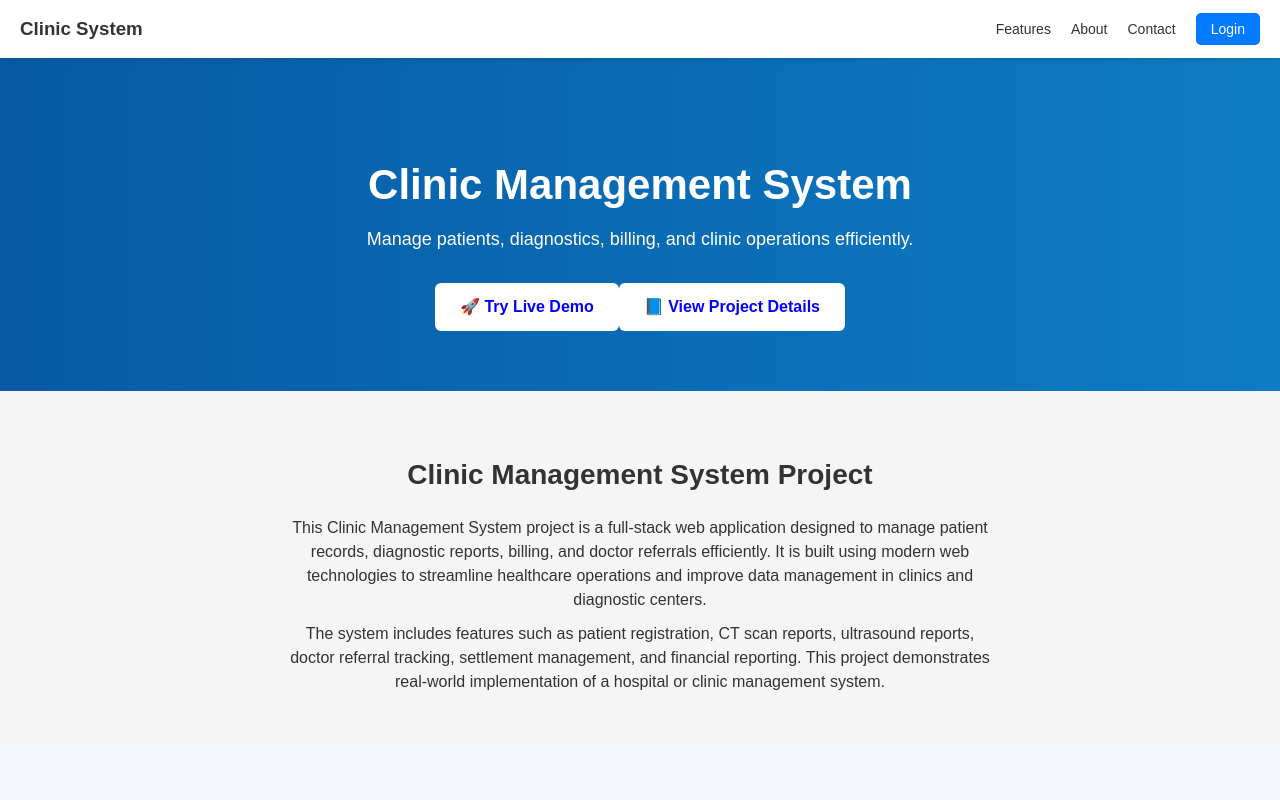
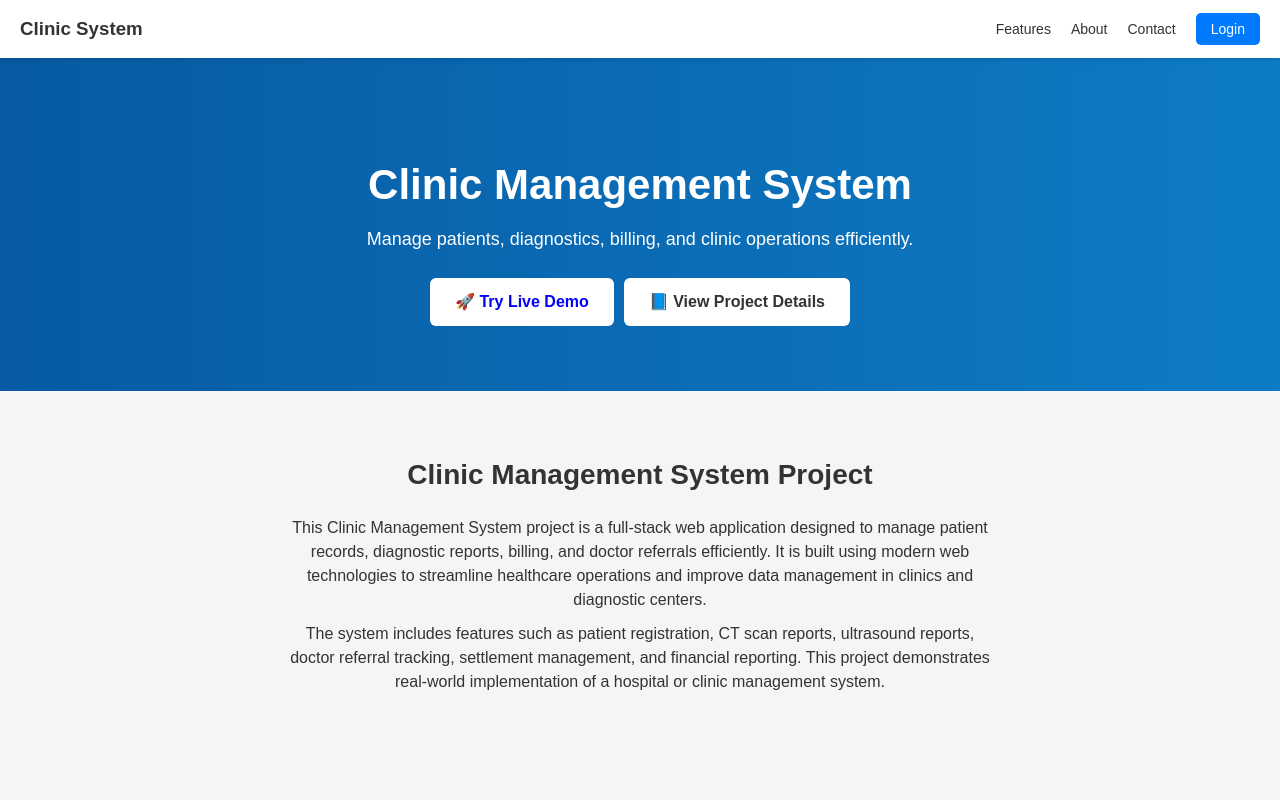
Before and after one commit to indrasena250/clinic-system, a React (Vite) app in the folder frontend/: page / in a window 1280 px wide. Shown: the top 800 px of the page. Built offline with nearby package versions, Linux system fonts and the light colour scheme; no server answers.

Commit message:
added project details

```diff
--- a/frontend/src/pages/Home.jsx
+++ b/frontend/src/pages/Home.jsx
@@ -30,7 +30,7 @@ const Home = () => {
         <Link to="/login" style={styles.primaryBtn}>
           🚀 Try Live Demo
         </Link>
-        <Link to="/project" style={styles.primaryBtn}>
+        <Link to="/project" style={styles.secondaryBtn}>
         📘 View Project Details
         </Link>
       </section>
@@ -139,6 +139,13 @@ const styles = {
     maxWidth: "600px",
     margin: "0 auto 20px",
   },
+  buttonGroup: {
+  display: "flex",
+  justifyContent: "center",
+  gap: "15px",
+  flexWrap: "wrap",
+  marginTop: "20px",
+},
 
  primaryBtn: {
   display: "inline-block",
@@ -148,7 +155,18 @@ const styles = {
   borderRadius: "6px",
   textDecoration: "none",
   fontWeight: "bold",
-    marginTop: "10px",
+  margin: "5px",   // 🔥 ADD THIS (vertical spacing)
+},
+
+secondaryBtn: {
+  display: "inline-block",
+  background: "#fff",
+  color: "#333",
+  padding: "12px 25px",
+  borderRadius: "6px",
+  textDecoration: "none",
+  fontWeight: "bold",
+  margin: "5px",   // 🔥 ADD THIS
 },
 
   /* 🔷 SECTIONS */
```
Lines whose indentation alone changed are shown as unchanged.
